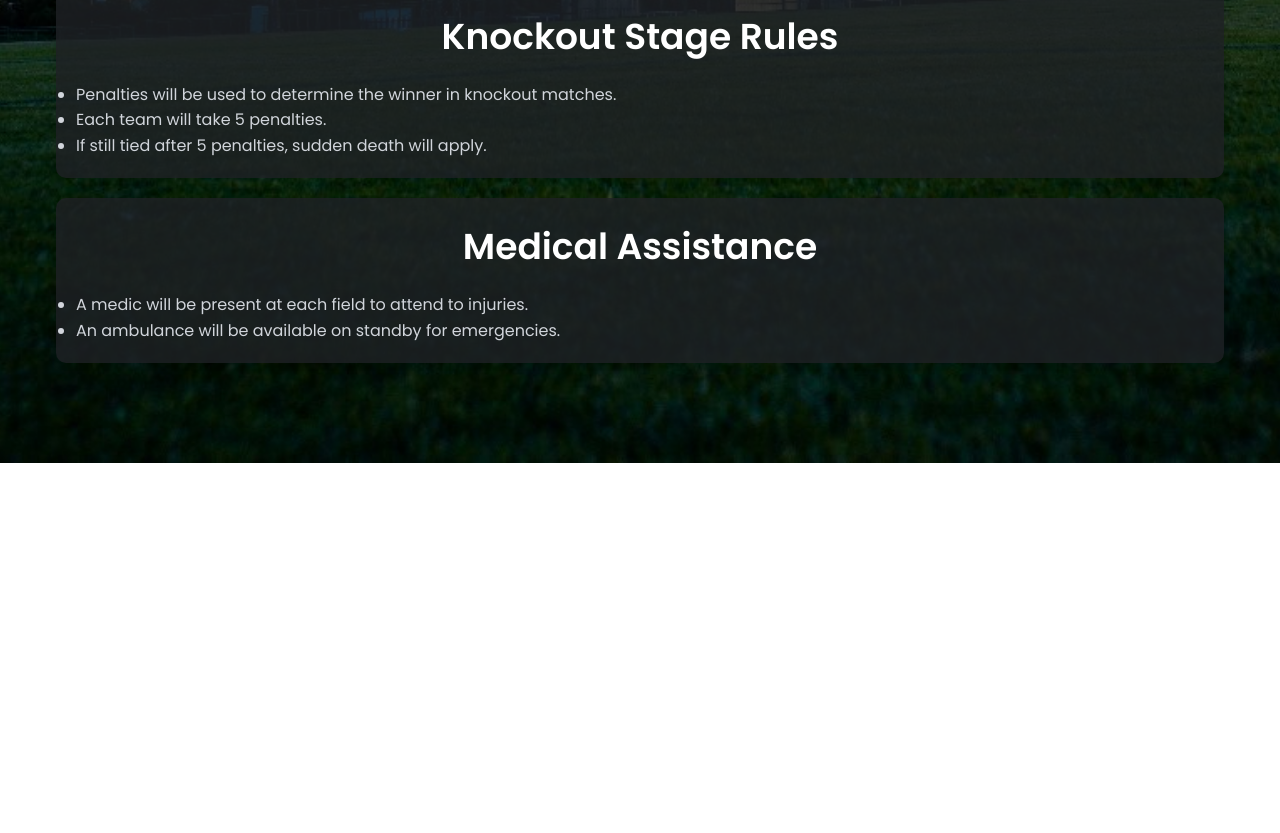
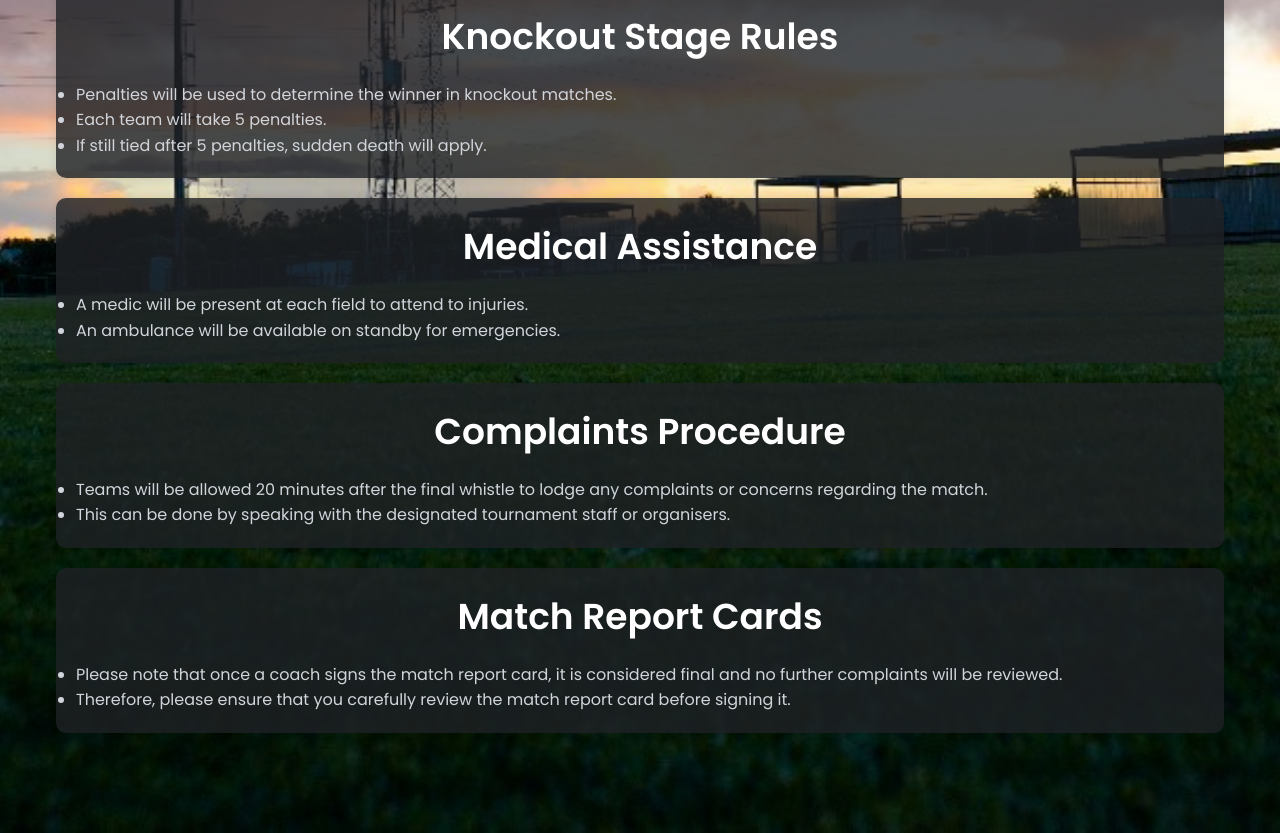
Before and after one commit to TouchRaleting03/Free_State_Football_Development_Initiative_Tournament, a website: page rules.html in a window 1280 px wide. Shown: the part 965-1798 px from the top of the page. Before the commit the page ends 1428 px from the top, so only its background shows below. Drawn offline with Linux system fonts and the light colour scheme.

Commit message:
Add files via upload

```diff
--- a/rules.html
+++ b/rules.html
@@ -75,6 +75,22 @@
             <li>An ambulance will be available on standby for emergencies.</li>
         </ul>
     </div>
+
+    <div class="content">
+        <h2 class="section__header">Complaints Procedure</h2>
+        <ul>
+            <li>Teams will be allowed 20 minutes after the final whistle to lodge any complaints or concerns regarding the match.</li>
+            <li>This can be done by speaking with the designated tournament staff or organisers.</li>
+        </ul>
+    </div>
+
+    <div class="content">
+        <h2 class="section__header">Match Report Cards</h2>
+        <ul>
+            <li>Please note that once a coach signs the match report card, it is considered final and no further complaints will be reviewed.</li>
+            <li>Therefore, please ensure that you carefully review the match report card before signing it.</li>
+        </ul>
+    </div>
 </main>
 
 <footer>
```
